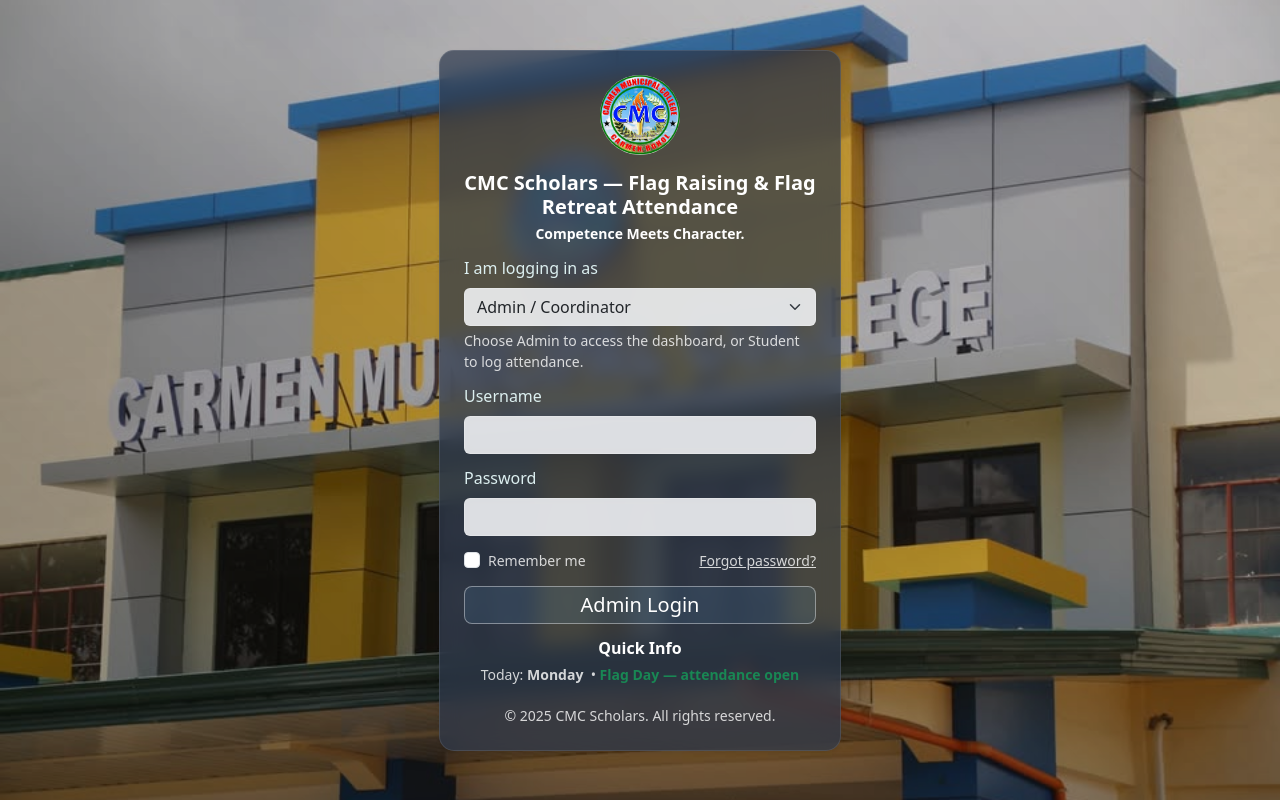
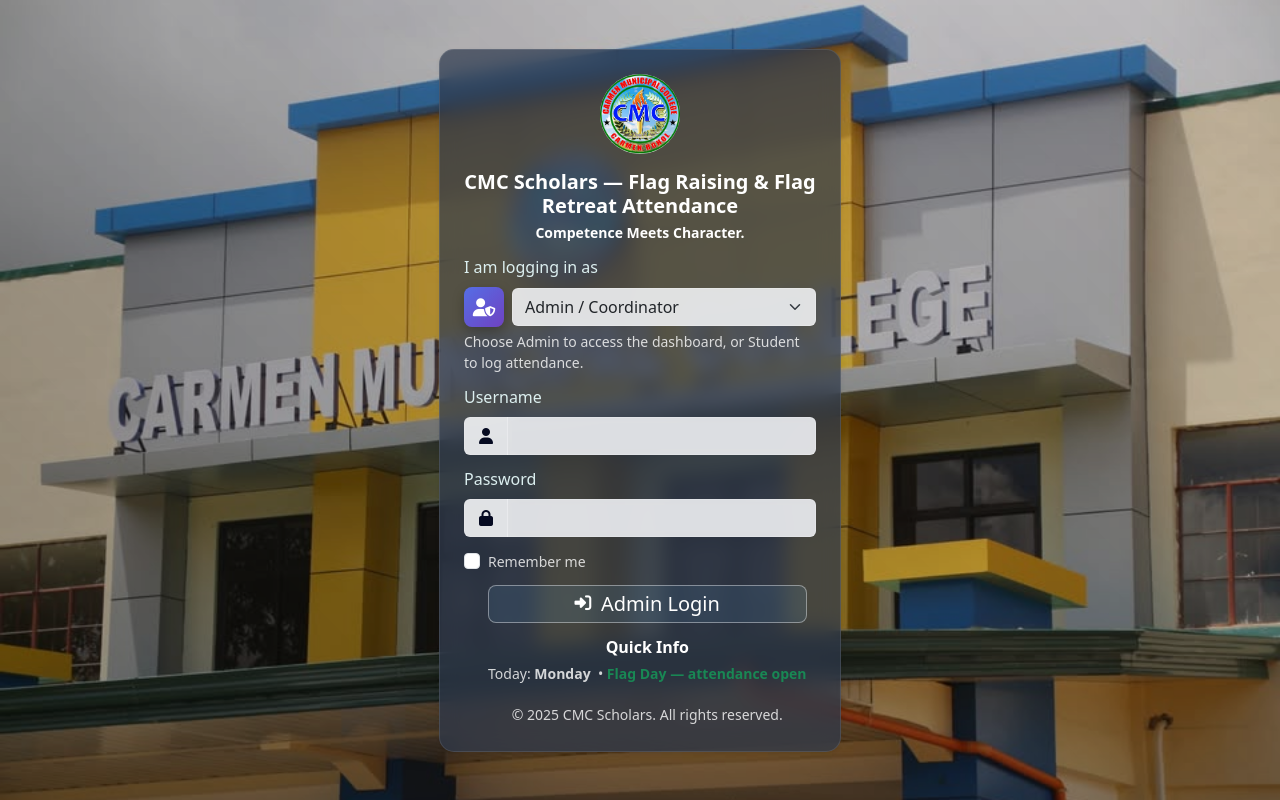
Before and after one commit to Jammael/CMC_Scholars_Flag_Raising_-_Flag_Retreat_Attendance_System, a PHP site: page /index.php in a window 1280 px wide. Run offline with PHP 8.4, Linux system fonts and the light colour scheme; some libraries are stand-ins or nearby versions.

Commit message:
Update index.php

```diff
--- a/CMC_Scholars_Flag_Ceremony_Attendance_System/index.php
+++ b/CMC_Scholars_Flag_Ceremony_Attendance_System/index.php
@@ -12,7 +12,7 @@
   <meta name="viewport" content="width=device-width,initial-scale=1" />
   <title>CMC Scholars — Flag Raising & Flag Retreat Attendance</title>
   <link rel="stylesheet" href="bootstrap-5.3.8-dist/css/bootstrap.min.css">
-  <link rel="icon" type="image/jpg" href="images/favicon.jpg"/>
+  <link rel="stylesheet" href="https://cdnjs.cloudflare.com/ajax/libs/font-awesome/6.4.0/css/all.min.css" />
   <style>
     body {
       display: flex;
@@ -36,12 +36,11 @@
     .banner { background: linear-gradient(90deg,#0b63d6,#075ad5); color:#fff; padding:18px; border-radius:.5rem; margin-bottom:1rem; }
 
     .transparent-card {
-      background: rgba(46, 57, 77, 0.7) !important; /* More transparent background */
+      background: rgba(46, 57, 77, 0.7) !important;
       border: 1px solid rgba(255, 255, 255, 0.1);
       backdrop-filter: blur(10px);
       box-shadow: 0 8px 32px rgba(0, 0, 0, 0.1);
     }
-    /* floating label color override for dark background */
     .form-label, .form-text { color: #dceff0; }
     .form-control {
       background: rgba(240, 241, 243, 0.9);
@@ -60,7 +59,7 @@
       background: rgba(109, 193, 255, 0.1);
     }
     .btn-outline-primary:hover {
-      background: rgba(13, 110, 253, 0.9) !important; /* Bootstrap primary blue with opacity */
+      background: rgba(13, 110, 253, 0.9) !important;
       border-color: rgba(13, 110, 253, 0.9) !important;
       color: #fff !important;
     }
@@ -68,8 +67,6 @@
       color: rgba(255, 255, 255, 0.8);
       font-size: 0.875rem;
     }
-
-    /* Add a subtle gradient overlay to the body */
     body::before {
       content: '';
       position: fixed;
@@ -84,58 +81,48 @@
       );
       z-index: 1;
     }
-
-    /* Ensure container stays above the overlay */
     .container {
       position: relative;
       z-index: 2;
       max-width: 450px !important;
-      margin: auto !important; /* Center vertically */
+      margin: auto !important;
       padding: 1.5rem !important;
       height: auto;
     }
 
-    /* Update card styles for better proportions */
     .card.transparent-card {
       border-radius: 15px;
       margin: 0;
     }
 
-    /* Adjust padding of container */
     .container.pt-3.pb-3 {
       padding-top: 0 !important;
       padding-bottom: 0 !important;
     }
 
-    /* Adjust card body padding */
     .card-body.p-4.p-md-5 {
       padding: 1.5rem !important;
     }
 
-    /* Make logo slightly smaller */
     .card-body img {
-      width: 80px !important;  /* Increased from 60px */
-      height: 80px !important; /* Increased from 60px */
+      width: 80px !important;
+      height: 80px !important;
       margin-bottom: 1rem !important;
     }
 
-    /* Adjust title text */
     .card-body h4 {
       font-size: 1.25rem;
       margin-bottom: 0.5rem;
     }
 
-    /* Form group spacing */
     .mb-3 {
       margin-bottom: 0.75rem !important;
     }
 
-    /* Form controls sizing */
     .form-control, .form-select {
       height: 38px;
     }
 
-    /* Update the button styling */
     .btn-lg {
       height: 38px;
       line-height: 1;
@@ -145,24 +132,65 @@
       justify-content: center;
     }
 
-    /* Quick info section */
     .mt-4 {
       margin-top: 0.75rem !important;
     }
 
-    /* Footer adjustments */
     .card-footer {
       padding: 1rem;
       font-size: 0.875rem;
     }
 
-    /* Update column sizes */
     @media (min-width: 992px) {
       .col-lg-5 {
         flex: 0 0 auto;
         width: 450px;
       }
     }
+
+    .input-group-text {
+      background: rgba(240,241,243,0.92);
+      border: 1px solid rgba(255,255,255,0.12);
+      color: #050a21;
+      min-width: 44px;
+      display: inline-flex;
+      align-items: center;
+      justify-content: center;
+    }
+    .input-group .form-control {
+      border-left: 0;
+    }
+    .input-group .form-control:focus {
+      box-shadow: none;
+    }
+    .btn .btn-icon { margin-right: .6rem; display:inline-flex; align-items:center; }
+    .btn .btn-icon i { font-size: 1.05rem; }
+    .btn-outline-primary .btn-icon i { color: #fff; }
+    .input-group-text { padding: 0 .75rem; }
+    .input-group .form-control { border-left: 0; }
+    .input-group .form-control:focus { box-shadow: none; }
+    .btn:disabled .btn-icon i { opacity: .6; }
+    .login-type-wrapper {
+      display: flex;
+      align-items: center;
+      gap: .5rem;
+    }
+    .login-type-icon {
+      width: 40px;
+      height: 40px;
+      min-width: 40px;
+      border-radius: 8px;
+      display: inline-flex;
+      align-items: center;
+      justify-content: center;
+      background: rgba(255,255,255,0.14);
+      color: #fff;
+      font-size: 18px;
+      box-shadow: 0 4px 12px rgba(0,0,0,0.25);
+    }
+    .login-type-icon.admin { background: linear-gradient(135deg,#556ee6,#6f42c1); color: #fff; }
+    .login-type-icon.student { background: linear-gradient(135deg,#06d6a0,#118ab2); color: #fff; }
+    .login-type-select { flex: 1 1 auto; }
   </style>
 </head>
 <body>
@@ -170,7 +198,7 @@
 
   <div class="container pt-3 pb-3">
       <div class="row justify-content-center">
-        <div class="col-11 col-sm-10 col-md-8 col-lg-5"> <!-- Updated column sizes -->
+        <div class="col-11 col-sm-10 col-md-8 col-lg-5">
           <div class="card transparent-card shadow-sm">
             <div class="card-body p-4 p-md-5">
               <div class="text-center mb-3">
@@ -182,49 +210,58 @@
               <form id="loginForm" action="admin_login.php" method="POST" autocomplete="off" novalidate>
                 <div class="mb-3">
                   <label for="loginType" class="form-label">I am logging in as</label>
-                  <select id="loginType" name="login_type" class="form-select" required>
-                    <option value="admin">Admin / Coordinator</option>
-                    <option value="student">Student</option>
-                  </select>
+                  <div class="login-type-wrapper">
+                    <div id="loginTypeIcon" class="login-type-icon admin" aria-hidden="true" title="Admin">
+                      <i class="fas fa-user-shield"></i>
+                    </div>
+                    <select id="loginType" name="login_type" class="form-select login-type-select" aria-label="Login type">
+                      <option value="admin">Admin / Coordinator</option>
+                      <option value="student">Student</option>
+                    </select>
+                  </div>
                   <div class="form-text small-muted">Choose Admin to access the dashboard, or Student to log attendance.</div>
                 </div>
 
                 <div id="adminFields" class="mb-3">
                   <div class="mb-3">
                     <label for="username" class="form-label">Username</label>
-                    <input id="username" name="username" type="text" class="form-control" required>
+                    <div class="input-group">
+                      <span class="input-group-text" id="username-addon" aria-hidden="true"><i class="fas fa-user"></i></span>
+                      <input id="username" name="username" type="text" class="form-control" aria-describedby="username-addon" required>
+                    </div>
                   </div>
 
                   <div class="mb-3">
                     <label for="password" class="form-label">Password</label>
-                    <input id="password" name="password" type="password" class="form-control" required>
+                    <div class="input-group">
+                      <span class="input-group-text" id="password-addon" aria-hidden="true"><i class="fas fa-lock"></i></span>
+                      <input id="password" name="password" type="password" class="form-control" aria-describedby="password-addon" required>
+                    </div>
                   </div>
                 </div>
 
                 <div id="studentFields" class="mb-3 d-none">
                   <div class="mb-2">
                     <label for="student_input" class="form-label">School ID or Full Name</label>
-                    <input id="student_input" name="input_value" type="text" class="form-control" placeholder="">
+                    <div class="input-group">
+                      <span class="input-group-text" id="student-addon" aria-hidden="true"><i class="fas fa-id-card"></i></span>
+                      <input id="student_input" name="input_value" type="text" class="form-control" placeholder="" aria-describedby="student-addon">
+                    </div>
                   </div>
-                  <div class="form-text small-muted">Students may only log attendance on Flag Ceremony (Monday) & Flag Retreat (Friday).</div>
-                </div>
+                   <div class="form-text small-muted">Students may only log attendance on Flag Ceremony (Monday) & Flag Retreat (Friday).</div>
+                 </div>
 
                 <div class="d-flex justify-content-between align-items-center mt-4">
                   <div class="form-check">
                     <input class="form-check-input" type="checkbox" id="remember" name="remember">
                     <label class="form-check-label small-muted" for="remember">Remember me</label>
-                  </div>
-                  <a href="forgot_password.php" class="small-muted ">Forgot password?</a>
-                </div>
 
                 <div class="col d-grid gap-2 mt-4 mb-2">
-                  <button id="primaryBtn" type="submit" class="btn btn-outline-primary btn-lg">Admin Login</button>
+                  <button id="primaryBtn" type="submit" class="btn btn-outline-primary btn-lg" aria-label="Primary action">
+                    <span class="btn-icon" aria-hidden="true"><i class="fas fa-sign-in-alt"></i></span>
+                    <span class="btn-text">Admin Login</span>
+                  </button>
                 </div>
-
-                <!-- <div class="col d-flex gap-2 mt-3">
-                  <button type="button" class="btn btn-outline-primary flex-fill" id="btnDemo">Demo</button>
-                  <button type="button" class="btn btn-outline-primary flex-fill" onclick="location.reload();">Reset</button>
-                </div> -->
 
                 <div class="text-center mt-4">
                   <div class="fw-bold text-white">Quick Info</div>
@@ -240,11 +277,7 @@
               © <span id="yr">2025</span> CMC Scholars. All rights reserved.
             </div>
               </form>
-
             </div>
-            <!-- <div class="card-footer text-center small-muted">
-              © <span id="yr"></span> CMC Scholars. All rights reserved.
-            </div> -->
           </div>
         </div>
       </div>
@@ -253,6 +286,7 @@
   <script>
     (function(){
       const loginType = document.getElementById('loginType');
+      const loginTypeIcon = document.getElementById('loginTypeIcon');
       const adminFields = document.getElementById('adminFields');
       const studentFields = document.getElementById('studentFields');
       const form = document.getElementById('loginForm');
@@ -270,21 +304,40 @@
           adminFields.classList.remove('d-none');
           studentFields.classList.add('d-none');
           form.action = 'admin_login.php';
-          primaryBtn.textContent = 'Admin Login';
+          const t = primaryBtn.querySelector('.btn-text');
+          if(t) t.textContent = 'Admin Login';
           primaryBtn.disabled = false;
+          primaryBtn.classList.remove('pulse');
         } else {
           adminFields.classList.add('d-none');
           studentFields.classList.remove('d-none');
           form.action = 'attendance_process.php';
-          primaryBtn.textContent = 'Log Attendance';
+          const t = primaryBtn.querySelector('.btn-text');
+          if(t) t.textContent = 'Log Attendance';
           primaryBtn.disabled = !isFlagDay;
+          if(isFlagDay) primaryBtn.classList.add('pulse'); else primaryBtn.classList.remove('pulse');
         }
       }
 
-      // Update mode on change
-      loginType.addEventListener('change', updateMode);
+      function refreshLoginTypeIcon(mode){
+        if(!loginTypeIcon) return;
+        if(mode === 'student'){
+          loginTypeIcon.classList.remove('admin');
+          loginTypeIcon.classList.add('student');
+          loginTypeIcon.innerHTML = '<i class="fas fa-user-graduate" aria-hidden="true"></i>';
+          loginTypeIcon.setAttribute('title','Student');
+        } else {
+          loginTypeIcon.classList.remove('student');
+          loginTypeIcon.classList.add('admin');
+          loginTypeIcon.innerHTML = '<i class="fas fa-user-shield" aria-hidden="true"></i>';
+          loginTypeIcon.setAttribute('title','Admin / Coordinator');
+        }
+      }
 
-      // Demo button handler
+      loginType.addEventListener('change', function(e){
+        refreshLoginTypeIcon(e.target.value);
+        if(typeof updateMode === 'function') updateMode();
+      });
       btnDemo.addEventListener('click', function() {
         loginType.value = 'admin';
         username.value = 'demo';
@@ -292,10 +345,8 @@
         updateMode();
       });
 
-      // Set current year in footer
       document.getElementById('yr').textContent = new Date().getFullYear();
 
-      // Initialize form state
       updateMode();
     })();
   </script>
```
